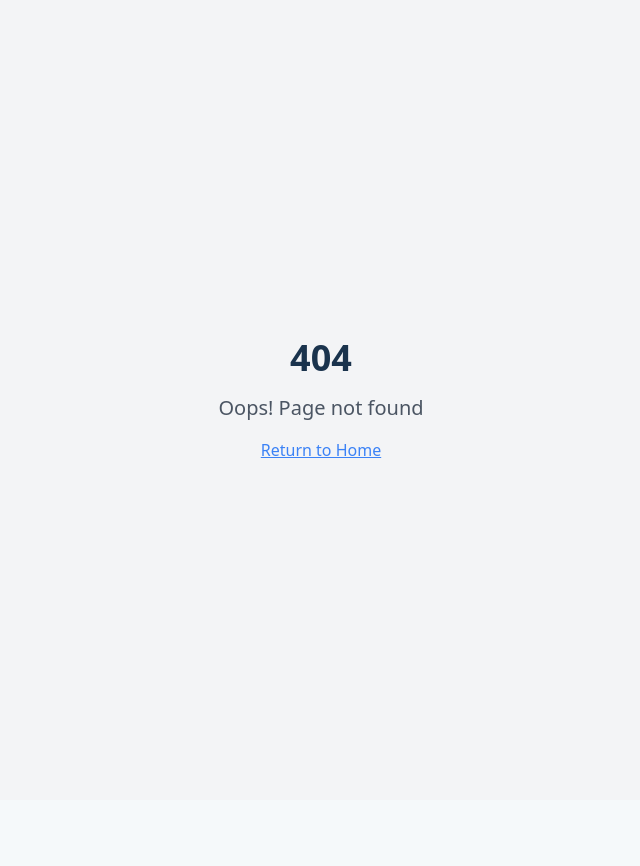
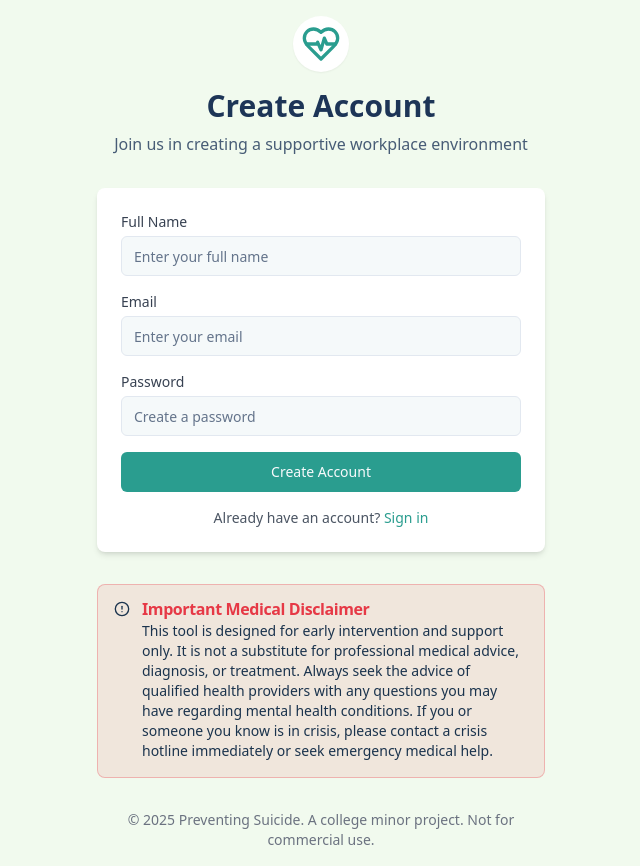
Before and after one commit to blue-bui/mindful-wellbeing-portal, a React (Vite) app: page /signup in a window 1280 px wide. Before the commit this address had no page. Shown: the whole page, without its empty margins (319-959 px from the left). Before the commit the page ends 800 px from the top, so only its background shows below. Built offline with nearby package versions, Linux system fonts and the light colour scheme.

Commit message:
Add sign-up feature and model simulations
Adds a sign-up feature to the application and implements multiple simulations of the trained model.

```diff
--- a/src/App.tsx
+++ b/src/App.tsx
@@ -6,6 +6,7 @@ import { QueryClient, QueryClientProvider } from "@tanstack/react-query";
 import { BrowserRouter, Routes, Route } from "react-router-dom";
 import Index from "./pages/Index";
 import Login from "./pages/Login";
+import Signup from "./pages/Signup";
 import HRDashboard from "./pages/HRDashboard";
 import EmployeeDashboard from "./pages/EmployeeDashboard";
 import QuestionResponse from "./pages/QuestionResponse";
@@ -22,6 +23,7 @@ const App = () => (
         <Routes>
           <Route path="/" element={<Index />} />
           <Route path="/login" element={<Login />} />
+          <Route path="/signup" element={<Signup />} />
           <Route path="/hr-dashboard" element={<HRDashboard />} />
           <Route path="/employee-dashboard" element={<EmployeeDashboard />} />
           <Route path="/question-response" element={<QuestionResponse />} />
--- a/src/components/LoginForm.tsx
+++ b/src/components/LoginForm.tsx
@@ -1,4 +1,3 @@
-
 import React, { useState } from 'react';
 import { useNavigate } from 'react-router-dom';
 import { Card, CardContent, CardDescription, CardFooter, CardHeader, CardTitle } from "@/components/ui/card";
@@ -13,12 +12,12 @@ const LoginForm = () => {
   const [email, setEmail] = useState('');
   const [password, setPassword] = useState('');
   const [userType, setUserType] = useState('employee');
-  const [isLoading, setIsLoading] = useState(false);
+  const [loading, setLoading] = useState(false);
   const navigate = useNavigate();
 
   const handleSubmit = async (e: React.FormEvent) => {
     e.preventDefault();
-    setIsLoading(true);
+    setLoading(true);
 
     try {
       // Sign in with Supabase
@@ -40,7 +39,7 @@ const LoginForm = () => {
         if (profileError) {
           console.error('Error fetching user profile:', profileError);
           toast.error('Error fetching user profile');
-          setIsLoading(false);
+          setLoading(false);
           return;
         }
 
@@ -48,7 +47,7 @@ const LoginForm = () => {
         if (profileData.role !== userType) {
           toast.error(`Invalid login. You are not registered as ${userType}`);
           await supabase.auth.signOut();
-          setIsLoading(false);
+          setLoading(false);
           return;
         }
 
@@ -67,7 +66,7 @@ const LoginForm = () => {
       console.error('Login error:', error);
       toast.error(error.message || 'Login failed');
     } finally {
-      setIsLoading(false);
+      setLoading(false);
     }
   };
 
@@ -122,10 +121,17 @@ const LoginForm = () => {
           <Button
             type="submit"
             className="w-full bg-wellness-teal hover:bg-wellness-teal/90"
-            disabled={isLoading}
+            disabled={loading}
           >
-            {isLoading ? 'Signing in...' : 'Sign In'}
+            {loading ? 'Signing in...' : 'Sign in'}
           </Button>
+
+          <p className="text-center text-sm text-gray-600 mt-4">
+            Don't have an account?{' '}
+            <Link to="/signup" className="text-wellness-teal hover:underline">
+              Sign up
+            </Link>
+          </p>
         </form>
       </CardContent>
       <CardFooter className="flex justify-center text-sm text-gray-500">
--- /dev/null
+++ b/src/components/SignupForm.tsx
@@ -0,0 +1,119 @@
+
+import React, { useState } from 'react';
+import { useNavigate, Link } from 'react-router-dom';
+import { supabase } from '../lib/supabase';
+import { Button } from "@/components/ui/button";
+import { Input } from "@/components/ui/input";
+import { toast } from 'sonner';
+
+const SignupForm = () => {
+  const navigate = useNavigate();
+  const [loading, setLoading] = useState(false);
+  const [formData, setFormData] = useState({
+    email: '',
+    password: '',
+    name: '',
+  });
+
+  const handleSubmit = async (e: React.FormEvent) => {
+    e.preventDefault();
+    setLoading(true);
+
+    try {
+      const { data: signupData, error: signupError } = await supabase.auth.signUp({
+        email: formData.email,
+        password: formData.password,
+        options: {
+          data: {
+            name: formData.name,
+          }
+        }
+      });
+
+      if (signupError) throw signupError;
+
+      if (signupData.user) {
+        toast.success('Account created successfully! Please check your email for verification.');
+        navigate('/login');
+      }
+    } catch (error: any) {
+      toast.error(error.message || 'Failed to create account');
+    } finally {
+      setLoading(false);
+    }
+  };
+
+  const handleChange = (e: React.ChangeEvent<HTMLInputElement>) => {
+    setFormData({
+      ...formData,
+      [e.target.name]: e.target.value
+    });
+  };
+
+  return (
+    <form onSubmit={handleSubmit} className="space-y-4 bg-white p-6 rounded-lg shadow-md">
+      <div>
+        <label htmlFor="name" className="block text-sm font-medium text-gray-700 mb-1">
+          Full Name
+        </label>
+        <Input
+          id="name"
+          name="name"
+          type="text"
+          required
+          value={formData.name}
+          onChange={handleChange}
+          placeholder="Enter your full name"
+        />
+      </div>
+
+      <div>
+        <label htmlFor="email" className="block text-sm font-medium text-gray-700 mb-1">
+          Email
+        </label>
+        <Input
+          id="email"
+          name="email"
+          type="email"
+          required
+          value={formData.email}
+          onChange={handleChange}
+          placeholder="Enter your email"
+        />
+      </div>
+
+      <div>
+        <label htmlFor="password" className="block text-sm font-medium text-gray-700 mb-1">
+          Password
+        </label>
+        <Input
+          id="password"
+          name="password"
+          type="password"
+          required
+          value={formData.password}
+          onChange={handleChange}
+          placeholder="Create a password"
+          minLength={6}
+        />
+      </div>
+
+      <Button
+        type="submit"
+        className="w-full bg-wellness-teal hover:bg-wellness-teal/90"
+        disabled={loading}
+      >
+        {loading ? 'Creating account...' : 'Create Account'}
+      </Button>
+
+      <p className="text-center text-sm text-gray-600 mt-4">
+        Already have an account?{' '}
+        <Link to="/login" className="text-wellness-teal hover:underline">
+          Sign in
+        </Link>
+      </p>
+    </form>
+  );
+};
+
+export default SignupForm;
--- /dev/null
+++ b/src/pages/Signup.tsx
@@ -0,0 +1,35 @@
+
+import React from 'react';
+import { HeartPulse } from 'lucide-react';
+import SignupForm from '../components/SignupForm';
+import MedicalDisclaimer from '../components/MedicalDisclaimer';
+
+const Signup = () => {
+  return (
+    <div className="min-h-screen flex flex-col items-center justify-center bg-wellness-light p-4">
+      <div className="w-full max-w-md">
+        <div className="text-center mb-8">
+          <div className="inline-flex items-center justify-center p-2 bg-white rounded-full shadow-sm mb-4">
+            <HeartPulse size={40} className="text-wellness-teal" />
+          </div>
+          <h1 className="text-3xl font-bold text-wellness-dark">Create Account</h1>
+          <p className="text-wellness-dark/80 mt-2">
+            Join us in creating a supportive workplace environment
+          </p>
+        </div>
+
+        <SignupForm />
+
+        <div className="mt-8">
+          <MedicalDisclaimer />
+        </div>
+
+        <p className="text-center text-sm text-gray-500 mt-8">
+          © {new Date().getFullYear()} Preventing Suicide. A college minor project. Not for commercial use.
+        </p>
+      </div>
+    </div>
+  );
+};
+
+export default Signup;
```
